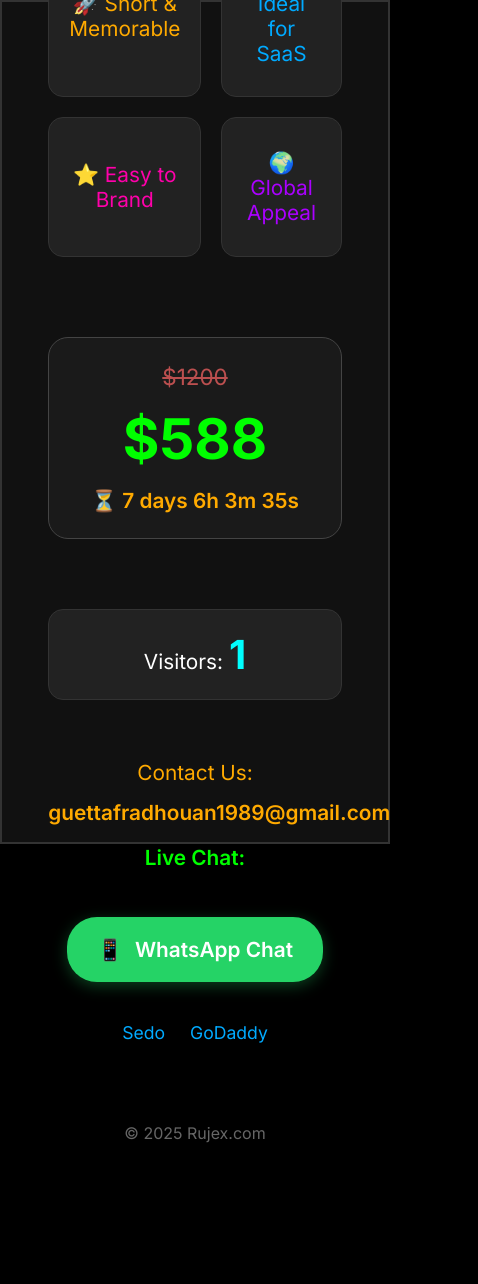
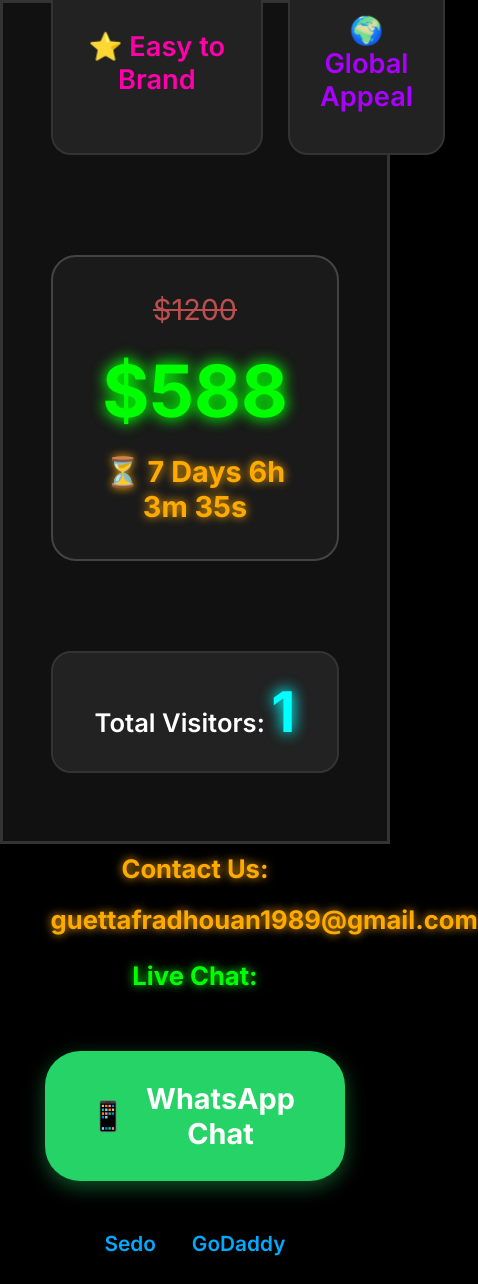
Before and after one commit to radhouan19/guettaf, a plain HTML site: page index.html in a window 390 px wide. Shown: the top 1284 px of the page, 478 px wide, since content can reach past the window. Before the commit the page ends 1143 px from the top, so only its background shows below. Drawn offline with Linux system fonts and the light colour scheme; no server answers.

Commit message:
Enhance styles for layout and typography
Updated styles for various elements including container, domain name, tagline, features, pricing, and buttons to enhance visual appearance and responsiveness.

```diff
--- a/index.html
+++ b/index.html
@@ -27,8 +27,8 @@ body {
 
 .container {
     background: #111111;
-    border: 2px solid #333333;
-    padding: 40px 30px;
+    border: 3px solid #333333;
+    padding: 50px 40px;
     width: 100%;
     height: 100%;
     text-align: center;
@@ -39,39 +39,42 @@ body {
 }
 
 .domain-name {
-    font-size: 3.5rem;
-    font-weight: 700;
+    font-size: 4.5rem;
+    font-weight: 800;
     color: #ff4444;
-    margin-bottom: 15px;
-    text-shadow: 0 0 20px #ff0000;
+    margin-bottom: 20px;
+    text-shadow: 0 0 25px #ff0000;
+    letter-spacing: -1px;
 }
 
 .tagline {
-    font-size: 1.4rem;
+    font-size: 1.8rem;
     color: #00ff00;
-    margin-bottom: 40px;
+    margin-bottom: 50px;
+    font-weight: 600;
 }
 
 .features {
     display: grid;
     grid-template-columns: repeat(2, 1fr);
-    gap: 20px;
-    margin: 40px 0;
-    font-size: 1.2rem;
-    width: 90%;
-    max-width: 500px;
+    gap: 25px;
+    margin: 50px 0;
+    font-size: 1.5rem;
+    width: 95%;
+    max-width: 600px;
 }
 
 .feature {
     background: #222222;
-    padding: 25px 15px;
-    border-radius: 15px;
-    border: 1px solid #333333;
+    padding: 35px 25px;
+    border-radius: 20px;
+    border: 2px solid #333333;
     display: flex;
     align-items: center;
     justify-content: center;
     flex-direction: column;
-    min-height: 120px;
+    min-height: 150px;
+    font-weight: 600;
 }
 
 .feature:nth-child(1) { color: #ffaa00; }
@@ -81,148 +84,179 @@ body {
 
 .pricing {
     background: #1a1a1a;
-    padding: 25px;
-    border-radius: 20px;
-    margin: 40px 0;
-    border: 1px solid #444444;
-    width: 90%;
-    max-width: 500px;
+    padding: 35px;
+    border-radius: 25px;
+    margin: 50px 0;
+    border: 2px solid #444444;
+    width: 95%;
+    max-width: 600px;
 }
 
 .price-old {
     text-decoration: line-through;
     opacity: 0.7;
-    font-size: 1.4rem;
+    font-size: 1.8rem;
     color: #ff6666;
+    margin-bottom: 10px;
 }
 
 .price-current {
-    font-size: 3rem;
-    font-weight: 700;
-    margin: 15px 0;
+    font-size: 4rem;
+    font-weight: 800;
+    margin: 20px 0;
     color: #00ff00;
+    text-shadow: 0 0 15px #00ff00;
 }
 
 .countdown {
-    font-size: 1.3rem;
-    font-weight: 600;
+    font-size: 1.8rem;
+    font-weight: 700;
     color: #ffaa00;
-    margin-top: 15px;
+    margin-top: 20px;
+    text-shadow: 0 0 10px #ffaa00;
 }
 
 .visitors {
     background: #222222;
     color: white;
-    padding: 20px;
-    border-radius: 15px;
-    margin: 30px 0;
-    font-size: 1.3rem;
-    border: 1px solid #333333;
-    width: 90%;
-    max-width: 500px;
+    padding: 25px;
+    border-radius: 20px;
+    margin: 40px 0;
+    font-size: 1.6rem;
+    border: 2px solid #333333;
+    width: 95%;
+    max-width: 600px;
+    font-weight: 600;
 }
 
 .counter {
-    font-size: 2.5rem;
-    font-weight: 700;
+    font-size: 3.5rem;
+    font-weight: 800;
     color: #00ffff;
+    text-shadow: 0 0 15px #00ffff;
 }
 
 .contact {
-    margin: 30px 0;
-    width: 90%;
-    max-width: 500px;
+    margin: 40px 0;
+    width: 95%;
+    max-width: 600px;
 }
 
 .email {
     color: #ffaa00;
     text-decoration: none;
-    font-weight: 600;
-    font-size: 1.3rem;
+    font-weight: 700;
+    font-size: 1.6rem;
     display: block;
-    margin: 15px 0;
+    margin: 20px 0;
+    text-shadow: 0 0 10px #ffaa00;
 }
 
 .whatsapp-button {
     background: #25D366;
     color: white;
-    padding: 20px 30px;
-    border-radius: 30px;
+    padding: 25px 40px;
+    border-radius: 35px;
     text-decoration: none;
-    font-weight: 600;
+    font-weight: 700;
     display: inline-flex;
     align-items: center;
-    gap: 12px;
-    margin: 20px 0;
-    font-size: 1.3rem;
+    gap: 15px;
+    margin: 25px 0;
+    font-size: 1.6rem;
     transition: all 0.3s ease;
     border: none;
-    box-shadow: 0 4px 15px rgba(37, 211, 102, 0.3);
+    box-shadow: 0 6px 20px rgba(37, 211, 102, 0.4);
+    min-width: 300px;
+    justify-content: center;
 }
 
 .whatsapp-button:hover {
     background: #128C7E;
-    transform: scale(1.05);
-    box-shadow: 0 6px 20px rgba(37, 211, 102, 0.4);
+    transform: scale(1.08);
+    box-shadow: 0 8px 25px rgba(37, 211, 102, 0.6);
 }
 
 .platforms {
-    margin: 20px 0;
-    font-size: 1.1rem;
+    margin: 25px 0;
+    font-size: 1.3rem;
 }
 
 .platform {
     color: #00aaff;
     text-decoration: none;
-    margin: 0 10px;
-    font-size: 1.1rem;
+    margin: 0 15px;
+    font-size: 1.3rem;
+    font-weight: 600;
 }
 
 .footer {
-    margin-top: 30px;
+    margin-top: 40px;
     color: #666666;
-    font-size: 1rem;
+    font-size: 1.2rem;
 }
 
 .contact-methods {
     display: flex;
     flex-direction: column;
     align-items: center;
-    gap: 12px;
-    margin: 20px 0;
+    gap: 15px;
+    margin: 25px 0;
 }
 
 .contact-label {
     color: #ffaa00;
-    font-size: 1.3rem;
-    margin-bottom: 10px;
+    font-size: 1.6rem;
+    margin-bottom: 15px;
+    font-weight: 700;
+    text-shadow: 0 0 10px #ffaa00;
 }
 
 .live-chat-text {
     color: #00ff00;
-    font-size: 1.3rem;
-    font-weight: 600;
-    margin-bottom: 15px;
+    font-size: 1.6rem;
+    font-weight: 700;
+    margin-bottom: 20px;
+    text-shadow: 0 0 10px #00ff00;
 }
 
 /* تحسينات للشاشات الكبيرة */
 @media (min-height: 800px) {
     .domain-name {
-        font-size: 4rem;
+        font-size: 5rem;
     }
 
     .tagline {
-        font-size: 1.6rem;
+        font-size: 2rem;
     }
 
     .feature {
-        padding: 30px 20px;
-        min-height: 140px;
-        font-size: 1.3rem;
+        padding: 40px 30px;
+        min-height: 180px;
+        font-size: 1.7rem;
     }
 
     .price-current {
-        font-size: 3.5rem;
+        font-size: 4.5rem;
+    }
+
+    .whatsapp-button {
+        padding: 30px 45px;
+        font-size: 1.8rem;
+    }
+}
+
+/* تأثيرات إضافية */
+.domain-name, .price-current, .counter {
+    animation: glow 2s ease-in-out infinite alternate;
+}
+
+@keyframes glow {
+    from {
+        text-shadow: 0 0 10px currentColor;
+    }
+    to {
+        text-shadow: 0 0 20px currentColor, 0 0 30px currentColor;
     }
 }
 </style>
@@ -247,7 +281,7 @@ body {
     </div>
 
     <div class="visitors">
-        <div>Visitors: <span class="counter" id="visitor-count">0</span></div>
+        <div>Total Visitors: <span class="counter" id="visitor-count">0</span></div>
     </div>
 
     <div class="contact">
@@ -268,14 +302,14 @@ body {
         </div>
     </div>
 
-    <div class="footer">© 2025 Rujex.com</div>
+    <div class="footer">© 2025 Rujex.com - All Rights Reserved</div>
 </div>
 
 <script>
 // Countdown حقيقي يبدأ من الآن + 7 أيام
 const endDate = new Date();
 endDate.setDate(endDate.getDate() + 7);
-endDate.setHours(23, 59, 59, 999); // ينتهي في نهاية اليوم
+endDate.setHours(23, 59, 59, 999);
 
 // حفظ وقت الانتهاء في localStorage علشان ما يتغير مع كل تحديث
 if (!localStorage.getItem('rujexCountdownEnd')) {
@@ -291,6 +325,7 @@ function updateCountdown() {
     if(diff <= 0){
         document.getElementById("countdown").innerHTML = "⏰ Offer Expired!";
         document.getElementById("countdown").style.color = "#ff0000";
+        document.getElementById("countdown").style.textShadow = "0 0 15px #ff0000";
         return;
     }
 
@@ -300,7 +335,7 @@ function updateCountdown() {
     const seconds = Math.floor((diff % (1000 * 60)) / 1000);
 
     document.getElementById("countdown").innerHTML =
-        `⏳ ${days} days ${hours}h ${minutes}m ${seconds}s`;
+        `⏳ ${days} Days ${hours}h ${minutes}m ${seconds}s`;
 }
 
 // بدء العد التنازلي فوراً
```
